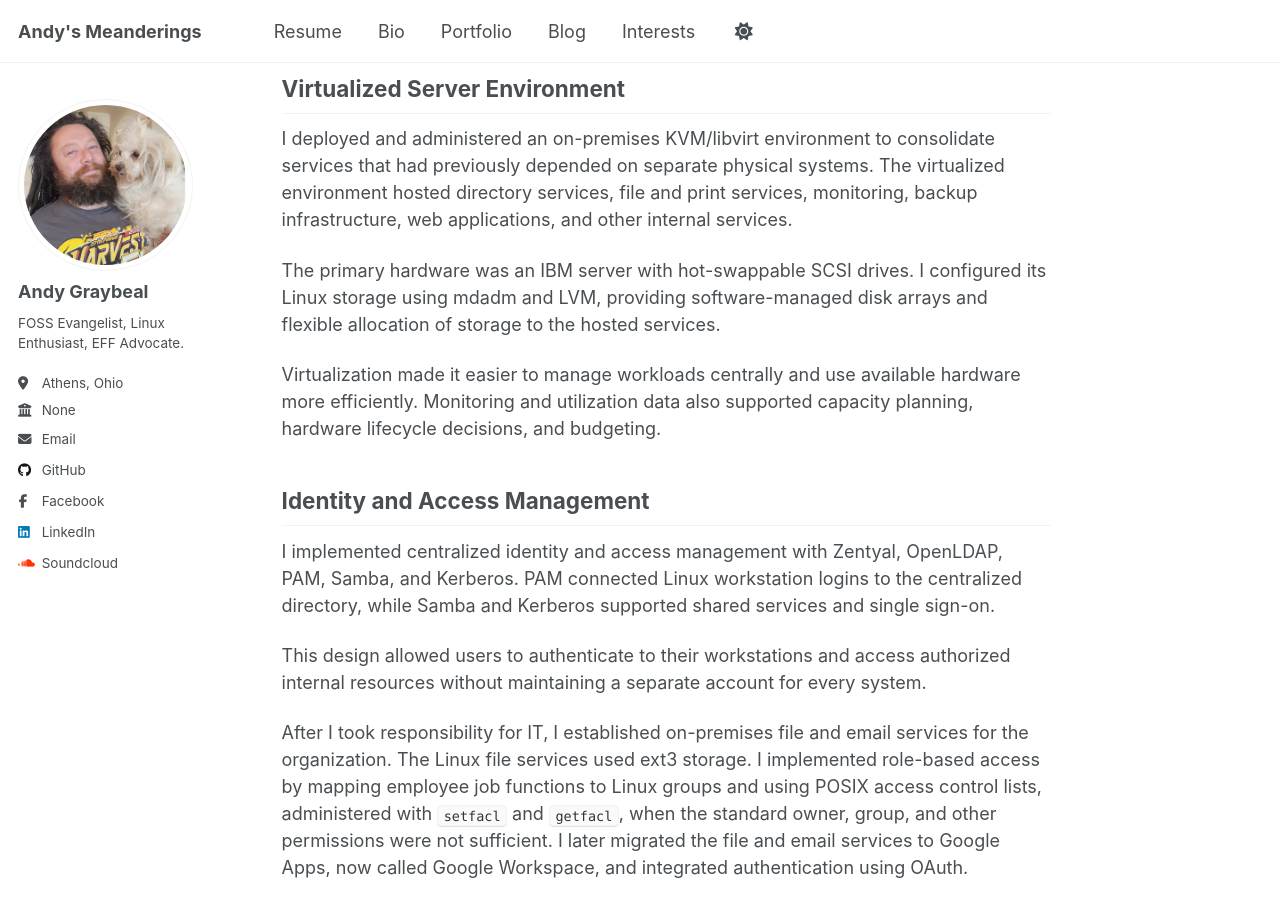
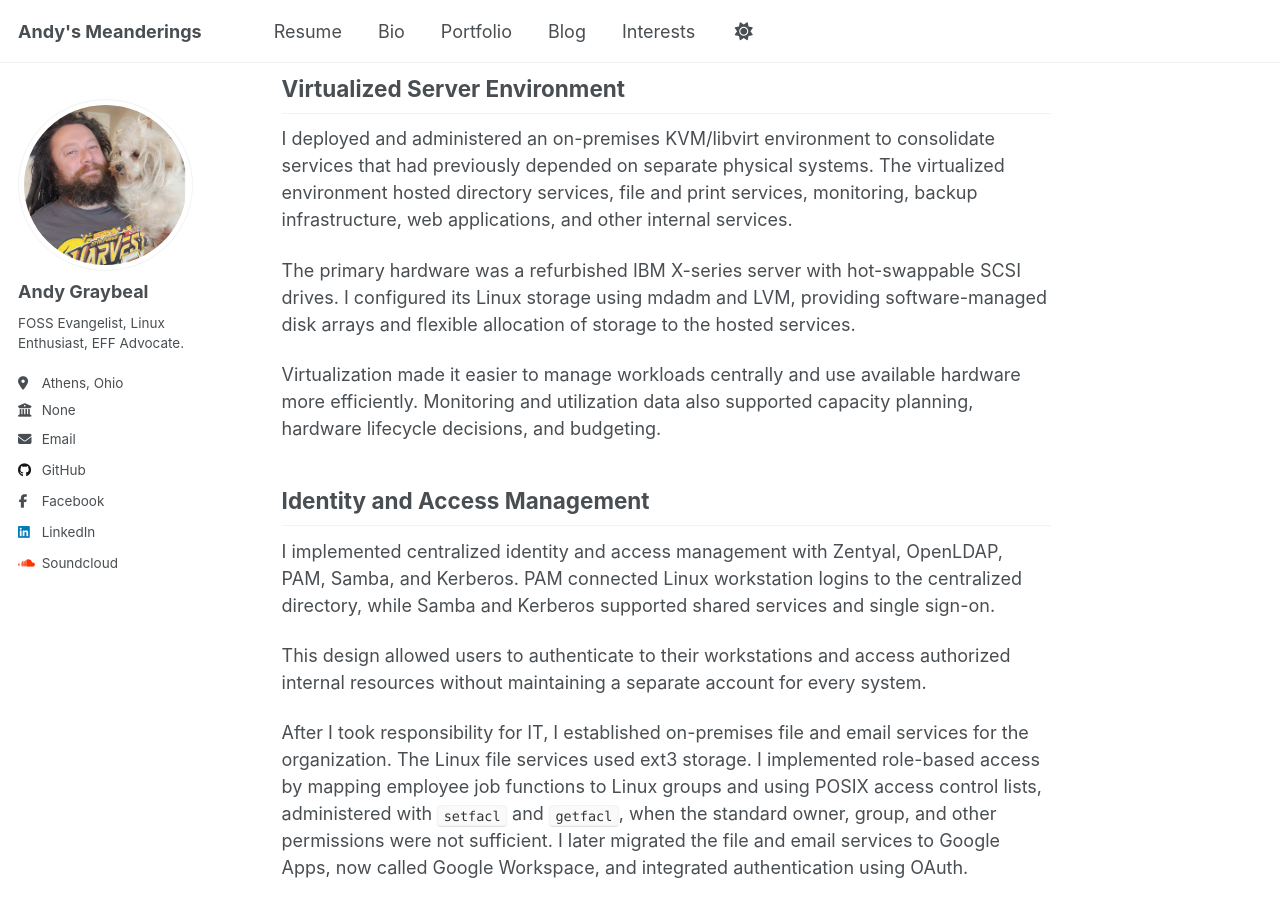
Before and after one commit to andy-graybeal/andy-graybeal.github.io, a Jekyll site: the page built from _portfolio/open_source_coop.md, in a window 1280 px wide and 900 px high, scrolled down 1940 px. Built offline with Jekyll 4.4.1, drawn with Linux system fonts in a browser that asks for light colours; a script that is not in the unit is left out.

Commit message:
Update open_source_coop.md

```diff
--- a/_portfolio/open_source_coop.md
+++ b/_portfolio/open_source_coop.md
@@ -37,7 +37,7 @@ Many of the organization’s administrative and operational workflows originally
 
 I deployed and administered an on-premises KVM/libvirt environment to consolidate services that had previously depended on separate physical systems. The virtualized environment hosted directory services, file and print services, monitoring, backup infrastructure, web applications, and other internal services.
 
-The primary hardware was an IBM server with hot-swappable SCSI drives. I configured its Linux storage using mdadm and LVM, providing software-managed disk arrays and flexible allocation of storage to the hosted services.
+The primary hardware was a refurbished IBM X-series server with hot-swappable SCSI drives. I configured its Linux storage using mdadm and LVM, providing software-managed disk arrays and flexible allocation of storage to the hosted services.
 
 Virtualization made it easier to manage workloads centrally and use available hardware more efficiently. Monitoring and utilization data also supported capacity planning, hardware lifecycle decisions, and budgeting.
 
```
